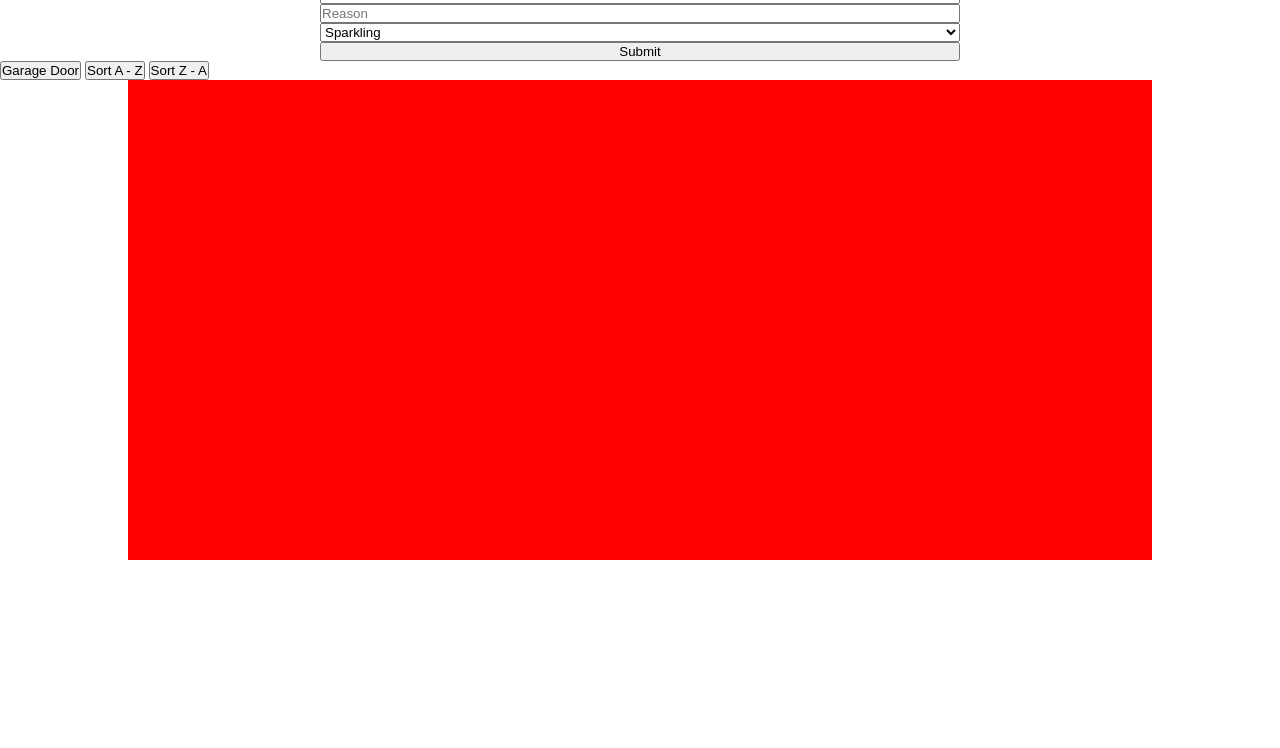
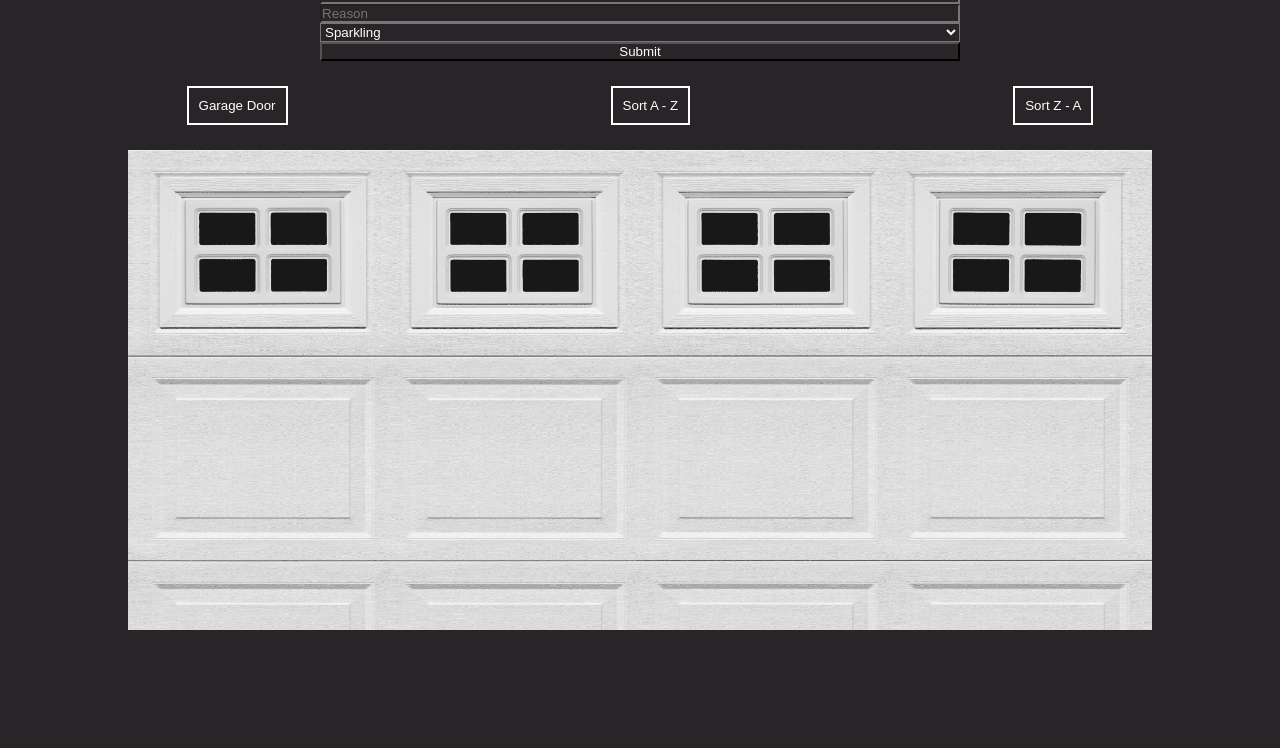
Before and after one commit to nicktu12/garage-party, a website: page public/index.html in a window 1280 px wide. Shown: the part 52-800 px from the top of the page. Drawn offline with nearby package versions, Linux system fonts and the light colour scheme; no server answers.

Commit message:
Pick a style theme

```diff
--- a/public/index.html
+++ b/public/index.html
@@ -20,9 +20,11 @@
         </select>
         <input class="submit-item" type="submit" placeholder="submit">
       </form>
-      <button class="garage-door-button">Garage Door</button>
-      <button class="atoz-button">Sort A - Z</button>
-      <button class="ztoa-button">Sort Z - A</button>
+      <div class="buttons-div">
+        <button class="garage-door-button">Garage Door</button>
+        <button class="atoz-button">Sort A - Z</button>
+        <button class="ztoa-button">Sort Z - A</button>
+      </div>
       <div class="garage-container">
         <div class="garage-door"></div>
         <section class="garage">
--- a/public/styles.scss
+++ b/public/styles.scss
@@ -2,6 +2,26 @@
   margin: 0;
   padding: 0;
   box-sizing: border-box;
+  background-color: #282427;
+  font-family: sans-serif;
+  color: #fefefe;
+}
+
+h1 {
+  text-align: center;
+}
+
+.buttons-div {
+  display: flex;
+  justify-content: space-around;
+  margin: 25px;
+}
+
+.buttons-div button {
+  padding: 10px;
+  background-color: #282427;
+  color: #FEFEFE;
+  border: 2px solid #fefefe;
 }
 
 .add-item {
@@ -27,10 +47,18 @@
 
 .garage {
   z-index: 0;
+  height: 45vh;
+  overflow: scroll;
+}
+
+.garage-stats {
+  padding-top: 45vh;
 }
 
 .garage-door {
-  background-color: red;
+  background-image: url("assets/garage-door.gif");
+  background-size: cover;
+  background-repeat: no-repeat;
   z-index: 1;
 }
 
```
Also changed, not shown: public/assets/garage-door.gif (added), public/styles.css.
